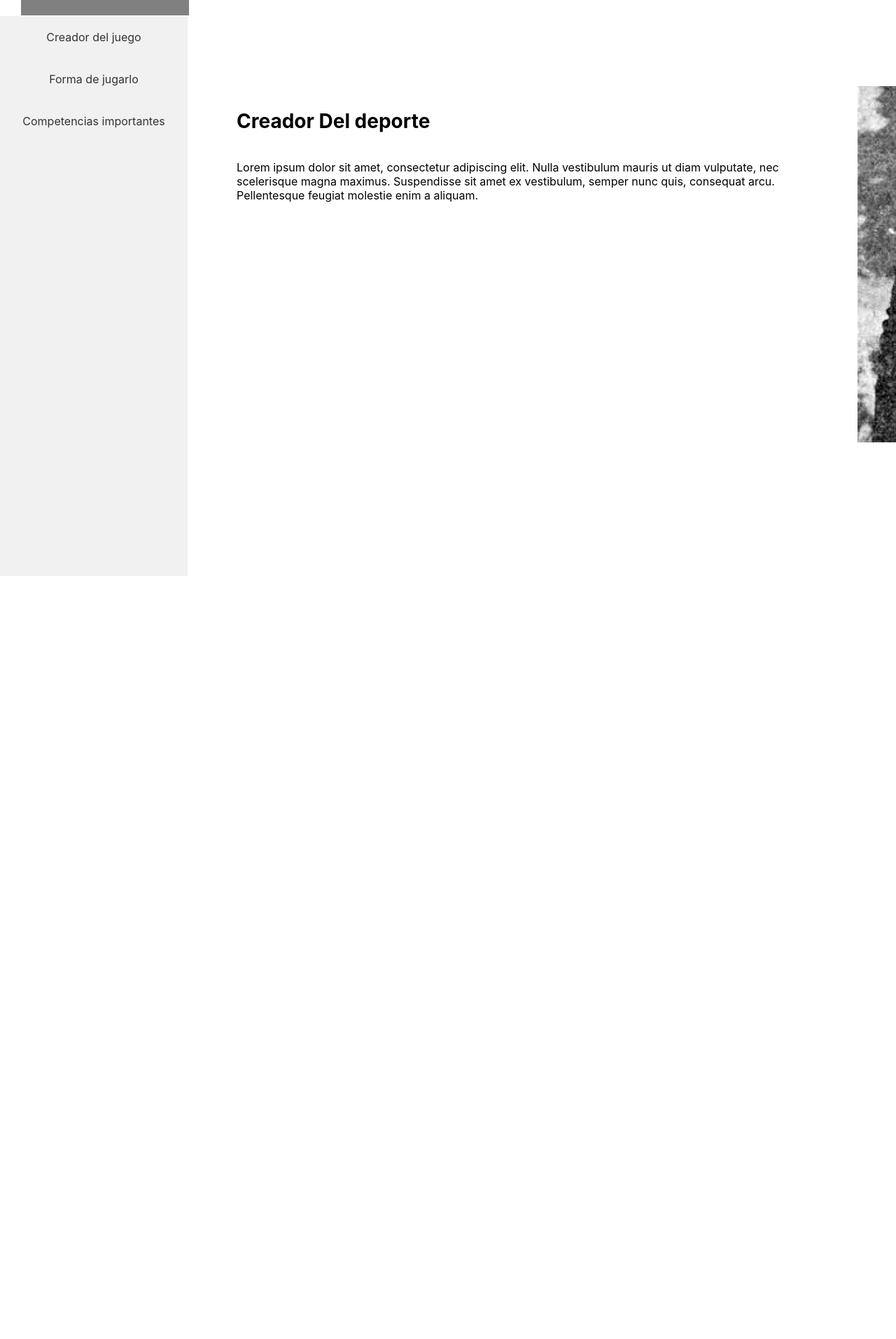
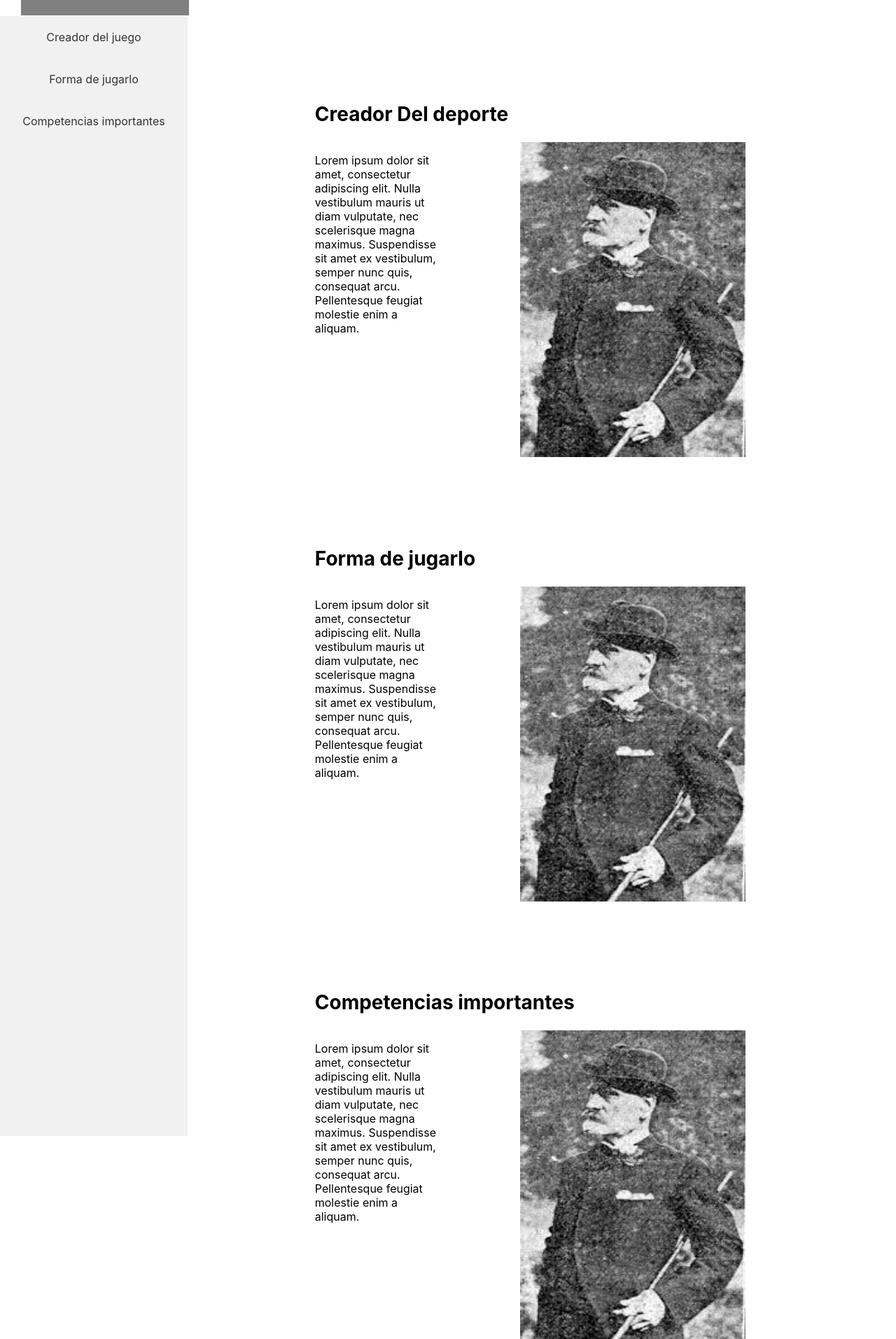
Before and after one commit to david03092005/ProyectoUnitedGoals, a React (Create React App) app: page /Acerca in a window 1280 px wide. Shown: the part 47-1960 px from the top of the page at 70% size. Before the commit the page ends 870 px from the top, so only its background shows below. Built offline with nearby package versions, Linux system fonts and the light colour scheme.

Commit message:
about completado, pestaña de equipo creada

```diff
--- a/src/components/MenuConteiner/Menu.js
+++ b/src/components/MenuConteiner/Menu.js
@@ -7,7 +7,7 @@ function Menu(props) {
       <ul className = {styles.menuList}>
         {options.map((option, index) => (
           <li key={index}>
-            <a href="#">
+            <a href={option}>
               {option}
             </a>
           </li>
--- a/src/components/MenuConteiner/Menu.module.css
+++ b/src/components/MenuConteiner/Menu.module.css
@@ -1,9 +1,8 @@
 .menuContainer {
   position: absolute;
-  left: 0px;
   top: 70px;
   width: 268px;
-  height: 100%;
+  height: 200%;
   background-color: #f1f1f1;
 }
 
--- a/src/pages/Acerca/Acerca.js
+++ b/src/pages/Acerca/Acerca.js
@@ -11,6 +11,16 @@ function Acerca() {
 
             <div className={styles.ContenedorInformacion}>
                 <h2 className={styles.TituloCreador}>Creador Del deporte</h2>
+                    <p className={styles.parrafo1}>
+                        Lorem ipsum dolor sit amet, consectetur adipiscing elit.
+                        Nulla vestibulum mauris ut diam vulputate, nec scelerisque magna maximus.
+                        Suspendisse sit amet ex vestibulum, semper nunc quis, consequat arcu.
+                        Pellentesque feugiat molestie enim a aliquam.
+                    </p>
+                    <img src="creadorDeporte.jpeg" className = {styles.ImagenCreadorDeporte} alt="Imagen del creador" />
+            </div>
+            <div className={styles.ContenedorInformacion}>
+                <h2 className={styles.TituloCreador}>Forma de jugarlo</h2>
 
                     <p className={styles.parrafo1}>
                         Lorem ipsum dolor sit amet, consectetur adipiscing elit.
@@ -20,6 +30,20 @@ function Acerca() {
                     </p>
                     <img src="creadorDeporte.jpeg" className = {styles.ImagenCreadorDeporte} alt="Imagen del creador" />
 
+
+            </div>
+            <div className={styles.ContenedorInformacion}>
+                <h2 className={styles.TituloCreador}>Competencias importantes</h2>
+
+                    <p className={styles.parrafo1}>
+                        Lorem ipsum dolor sit amet, consectetur adipiscing elit.
+                        Nulla vestibulum mauris ut diam vulputate, nec scelerisque magna maximus.
+                        Suspendisse sit amet ex vestibulum, semper nunc quis, consequat arcu.
+                        Pellentesque feugiat molestie enim a aliquam.
+                    </p>
+                    <img src="creadorDeporte.jpeg" className = {styles.ImagenCreadorDeporte} alt="Imagen del creador" />
+
+
             </div>
         </div>
     );
--- a/src/pages/Acerca/Acerca.module.css
+++ b/src/pages/Acerca/Acerca.module.css
@@ -1,31 +1,30 @@
 .ContenedorInformacion {
     position: relative;
     left: 268px;
-    padding: 10px;
-    margin-left: 10px;
-    display: inline-block;
+    width: 71%;
+    height: auto;
 }
 
 
 .TituloCreador{
     padding-top: 100px;
-    margin-left: 50px;
+    margin-left: 20%;
     text-align: left;
     font-size: 28px;
 }
 
 .parrafo1{
+    text-align: left;
+    margin-left: 20%;
+    width: 20%;
     float: left;
-    margin-right: 350px;
-    text-align: left;
-    margin-left: 50px;
 }
 
 .ImagenCreadorDeporte {
-    float: right;
+    /* float: right; */
     width: 322px;
-    height: 509px;
-    position: absolute;
-    top: 100px;
-    right: 1px;
+    height: 450px;
+    /* position: relative; */
+    /* top: 100px; */
+    /* right: 500px; */
 }
```
Also changed, not shown: src/pages/Equipo/Equipo.js (added, +11 -0 lines).
